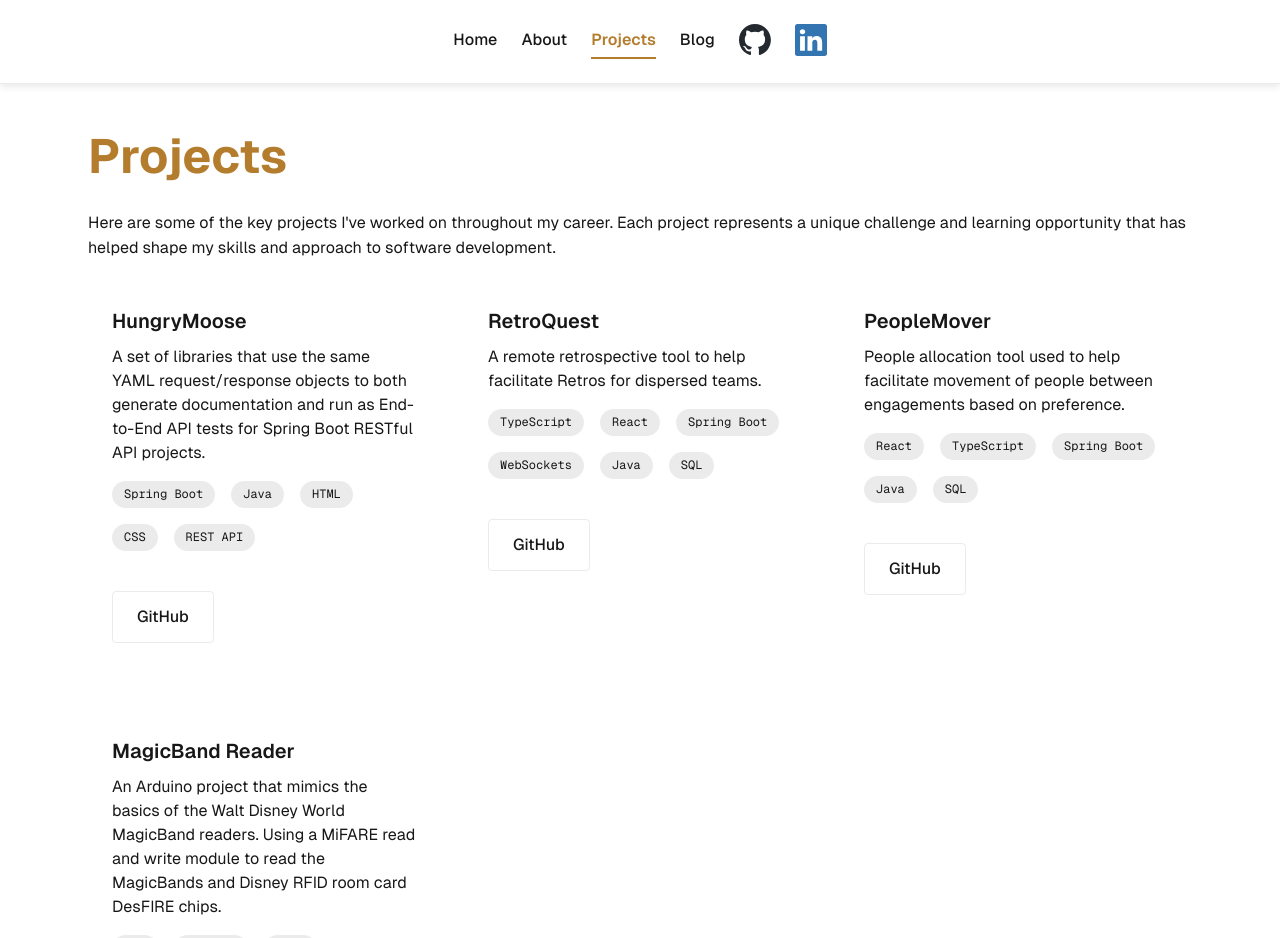
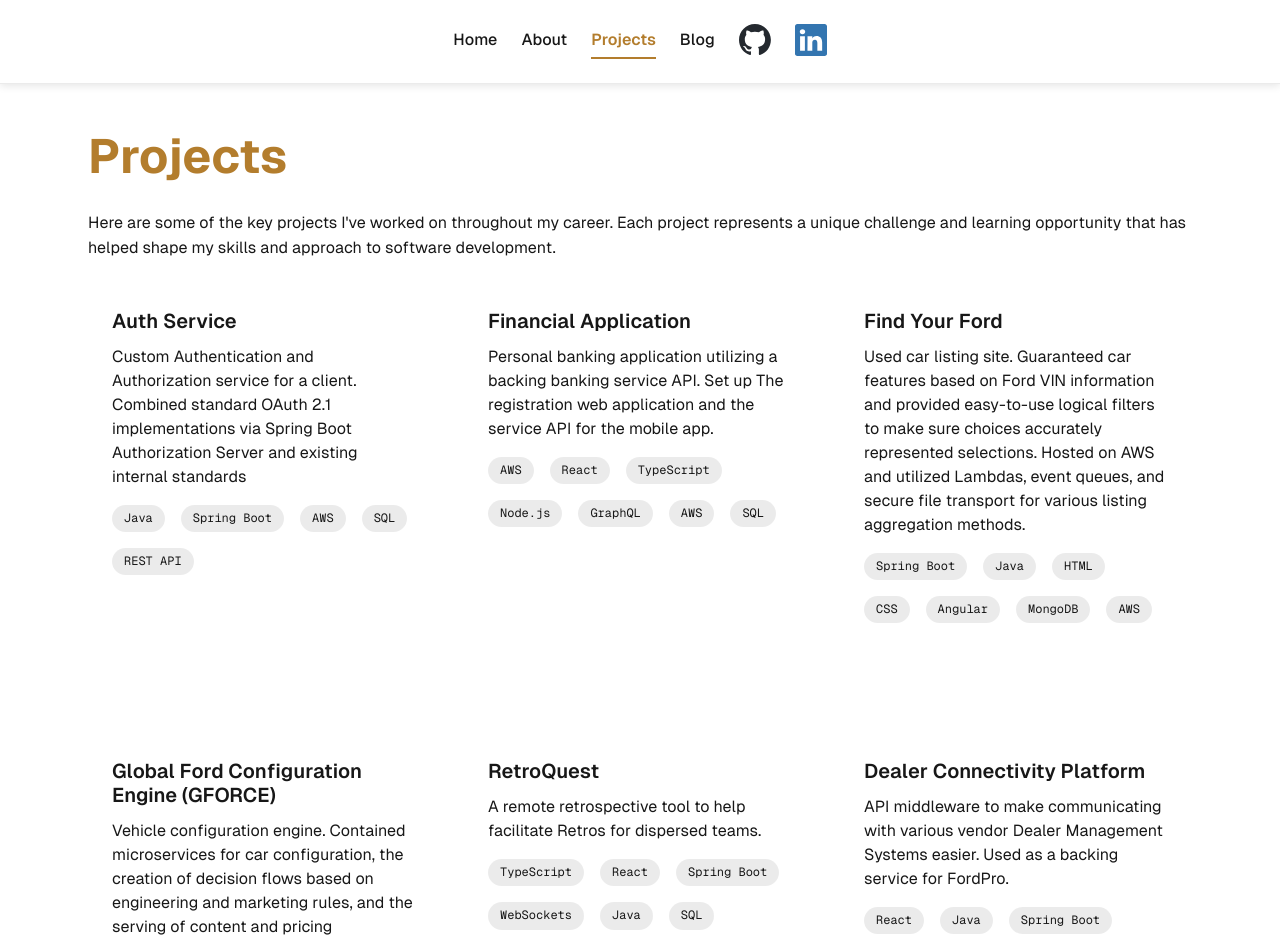
Before and after one commit to LowBudgetMan/lowbudgetman.github.io, a Next.js app: page /projects in a window 1280 px wide. Shown: the top 938 px of the page. Built offline with nearby package versions, Linux system fonts and the light colour scheme.

Commit message:
Add more projects

```diff
--- a/src/app/projects/projectsData.ts
+++ b/src/app/projects/projectsData.ts
@@ -10,16 +10,32 @@
     url: string;
 }
 
-export type Skills = 'React' | 'Java' | 'TypeScript' | 'Spring Boot' | "WebSockets" | "MongoDB" | "Angular" | 'C++' | 'Arduino' | 'Node.js' | 'SQL' | 'PostgreSQL' | 'GraphQL' | 'AWS' | 'RFID' | 'CSS' | 'HTML' | 'REST API';
+export type Skills = 'React' | 'Java' | 'TypeScript' | 'Spring Boot' | "WebSockets" | "MongoDB" | "Angular" | 'C++' | 'Arduino' | 'Node.js' | 'SQL' | 'PostgreSQL' | 'GraphQL' | 'AWS' | 'RFID' | 'CSS' | 'HTML' | 'REST API' | 'Kotlin' | "Microservices";
 
 export const projects: Project[] = [
     {
-        title: "HungryMoose",
-        description: "A set of libraries that use the same YAML request/response objects to both generate documentation and run as End-to-End API tests for Spring Boot RESTful API projects.",
-        skills: ["Spring Boot", "Java", "HTML", "CSS", "REST API"],
-        links: [
-            {name: 'GitHub', url: 'https://github.com/FordLabs/hungrymoose'}
-        ]
+        title: "Auth Service",
+        description: "Custom Authentication and Authorization service for a client. Combined standard OAuth 2.1 implementations via Spring Boot Authorization Server and existing internal standards",
+        skills: ["Java", "Spring Boot", "AWS", "SQL", "REST API"],
+        links: []
+    },
+    {
+        title: "Financial Application",
+        description: "Personal banking application utilizing a backing banking service API. Set up The registration web application and the service API for the mobile app.",
+        skills: ["AWS", "React", "TypeScript", "Node.js", "GraphQL", "AWS", "SQL"],
+        links: []
+    },
+    {
+        title: "Find Your Ford",
+        description: "Used car listing site. Guaranteed car features based on Ford VIN information and provided easy-to-use logical filters to make sure choices accurately represented selections. Hosted on AWS and utilized Lambdas, event queues, and secure file transport for various listing aggregation methods.",
+        skills: ["Spring Boot", "Java", "HTML", "CSS", "Angular", "MongoDB", "AWS"],
+        links: []
+    },
+    {
+        title: "Global Ford Configuration Engine (GFORCE)",
+        description: "Vehicle configuration engine. Contained microservices for car configuration, the creation of decision flows based on engineering and marketing rules, and the serving of content and pricing information related to the configured vehicles.",
+        skills: ["Spring Boot", "Java", "REST API", "Microservices", "SQL"],
+        links: []
     },
     {
         title: "RetroQuest",
@@ -30,11 +46,25 @@
         ]
     },
     {
+        title: "Dealer Connectivity Platform",
+        description: "API middleware to make communicating with various vendor Dealer Management Systems easier. Used as a backing service for FordPro.",
+        skills: ["React", "Java", "Spring Boot", "SQL", "REST API"],
+        links: []
+    },
+    {
         title: "PeopleMover",
         description: "People allocation tool used to help facilitate movement of people between engagements based on preference.",
-        skills: ["React", "TypeScript", "Spring Boot", "Java", "SQL"],
+        skills: ["React", "TypeScript", "Spring Boot", "Kotlin", "SQL"],
         links: [
             {name: 'GitHub', url: 'https://github.com/FordLabs/peoplemover'},
+        ]
+    },
+    {
+        title: "HungryMoose",
+        description: "A set of libraries that use the same YAML request/response objects to both generate documentation and run as End-to-End API tests for Spring Boot RESTful API projects.",
+        skills: ["Spring Boot", "Java", "HTML", "CSS", "REST API"],
+        links: [
+            {name: 'GitHub', url: 'https://github.com/FordLabs/hungrymoose'}
         ]
     },
     {
@@ -46,3 +76,5 @@
         ]
     }
 ];
+
+export const featuredProjects: Project[] = [projects[2], projects[4]];
```
